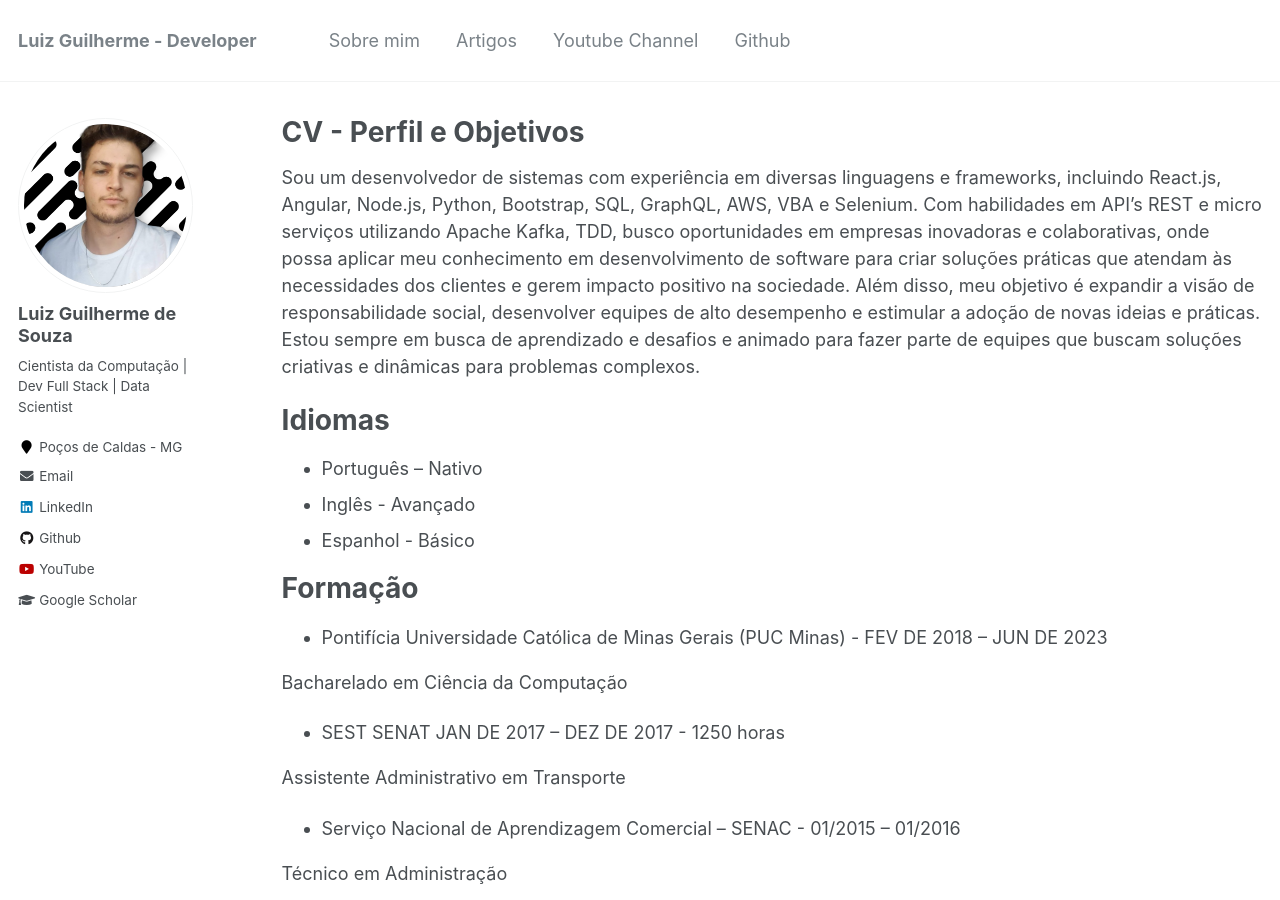
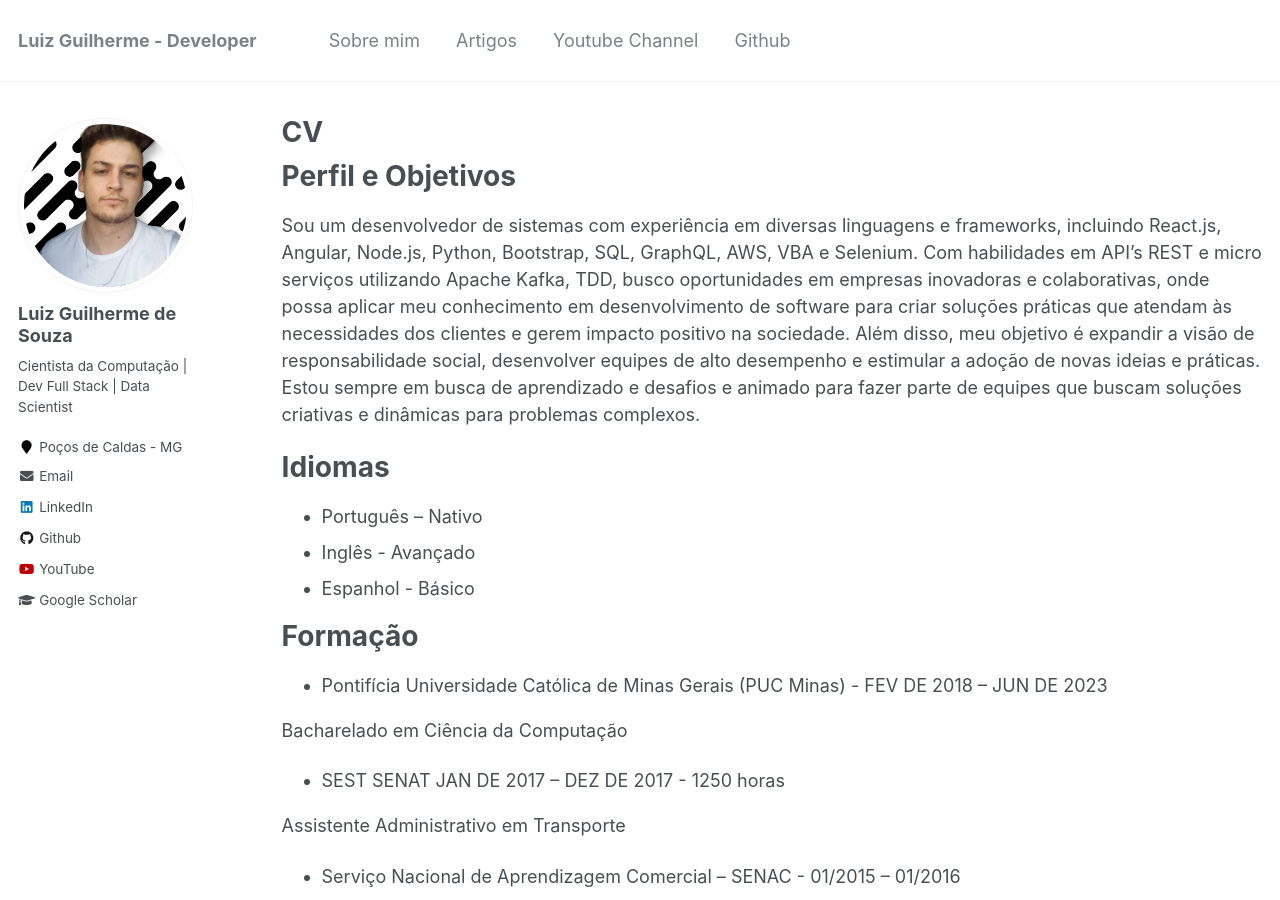
Before and after one commit to luizaao/luizaao.github.io, a Jekyll site: the page built from _pages/cv.md, in a window 1280 px wide and 900 px high. Built offline with Jekyll 4.4.1, drawn with Linux system fonts in a browser that asks for light colours; part of the change alters nothing that is shown.

Commit message:
voltando ao normal

```diff
--- a/_pages/cv.md
+++ b/_pages/cv.md
@@ -1,6 +1,6 @@
 ---
 layout: archive
-title: "CV - Perfil e Objetivos"
+title: "CV"
 permalink: /cv/
 author_profile: true
 redirect_from:
@@ -9,6 +9,9 @@ redirect_from:
 
 {% include base_path %}
 
+
+Perfil e Objetivos
+===
 Sou um desenvolvedor de sistemas com experiência em diversas linguagens e frameworks, incluindo React.js, Angular, Node.js, Python, Bootstrap, SQL, GraphQL, AWS, VBA e Selenium. Com habilidades em API's REST e micro serviços utilizando Apache Kafka, TDD, busco oportunidades em empresas inovadoras e colaborativas, onde possa aplicar meu conhecimento em desenvolvimento de software para criar soluções práticas que atendam às necessidades dos clientes e gerem impacto positivo na sociedade. Além disso, meu objetivo é expandir a visão de responsabilidade social, desenvolver equipes de alto desempenho e estimular a adoção de novas ideias e práticas. Estou sempre em busca de aprendizado e desafios e animado para fazer parte de equipes que buscam soluções criativas e dinâmicas para problemas complexos.
 
 
```
